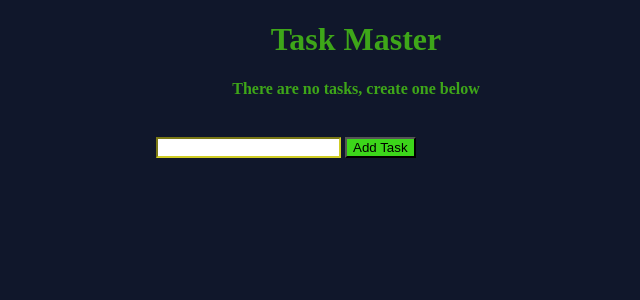
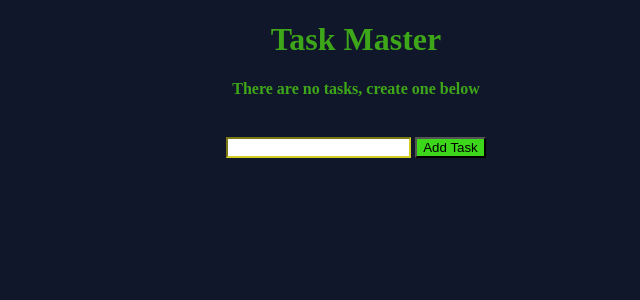
Before and after one commit to towfeeqfayaz11/task_manager, a Flask app: page / in a window 1280 px wide. Shown: the top 300 px of the page, without its empty margins (284-924 px from the left). Run offline with Flask 2, Linux system fonts and the light colour scheme; data that the repository does not hold is empty.

Commit message:
updating the  ui

```diff
--- a/templates/index.html
+++ b/templates/index.html
@@ -28,7 +28,7 @@
         {% endfor %}
     </table>
     {% endif %}
-    <form action="/" method="POST">
+    <form action="/" method="POST" style="text-align: center">
         <br>
         <input type="text" name="content" id="content" style="border-color: #cfcc25">
         <input type="submit" value="Add Task" style="background-color: #3cd61a">
```
Also changed, not shown: test.db.
